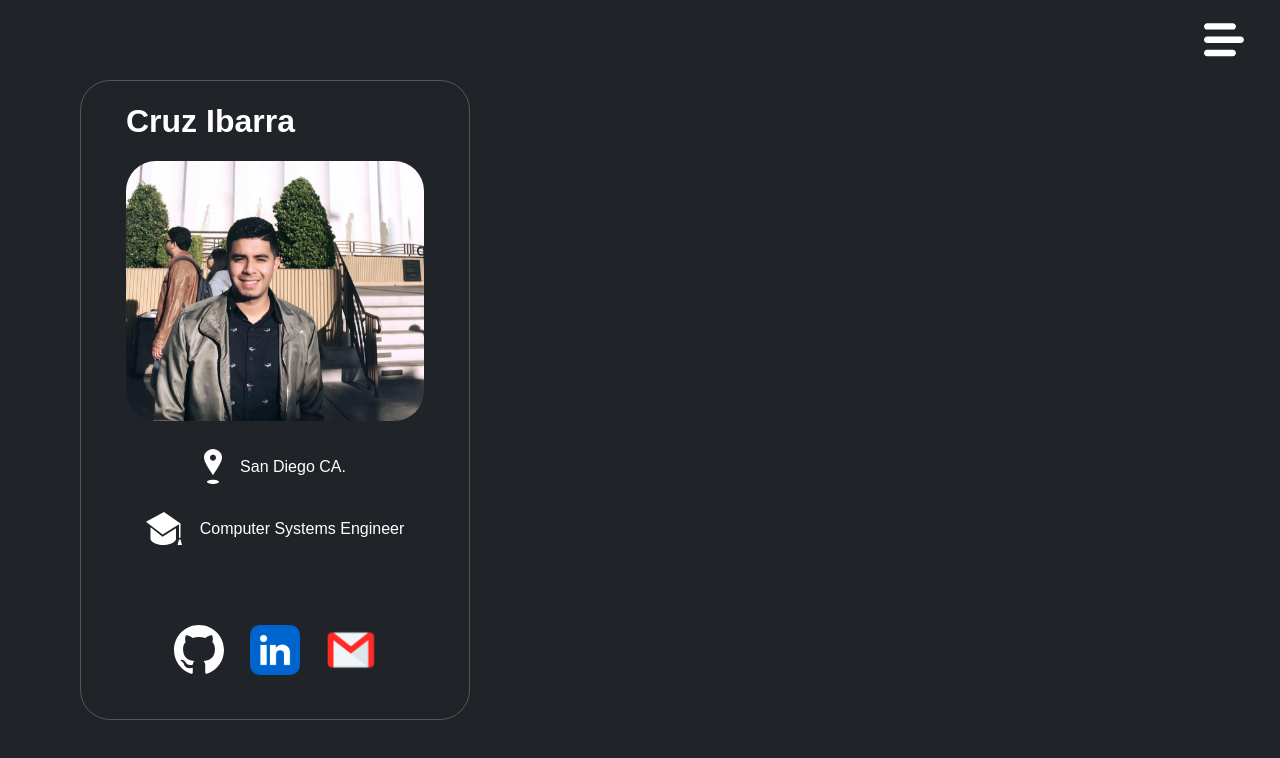
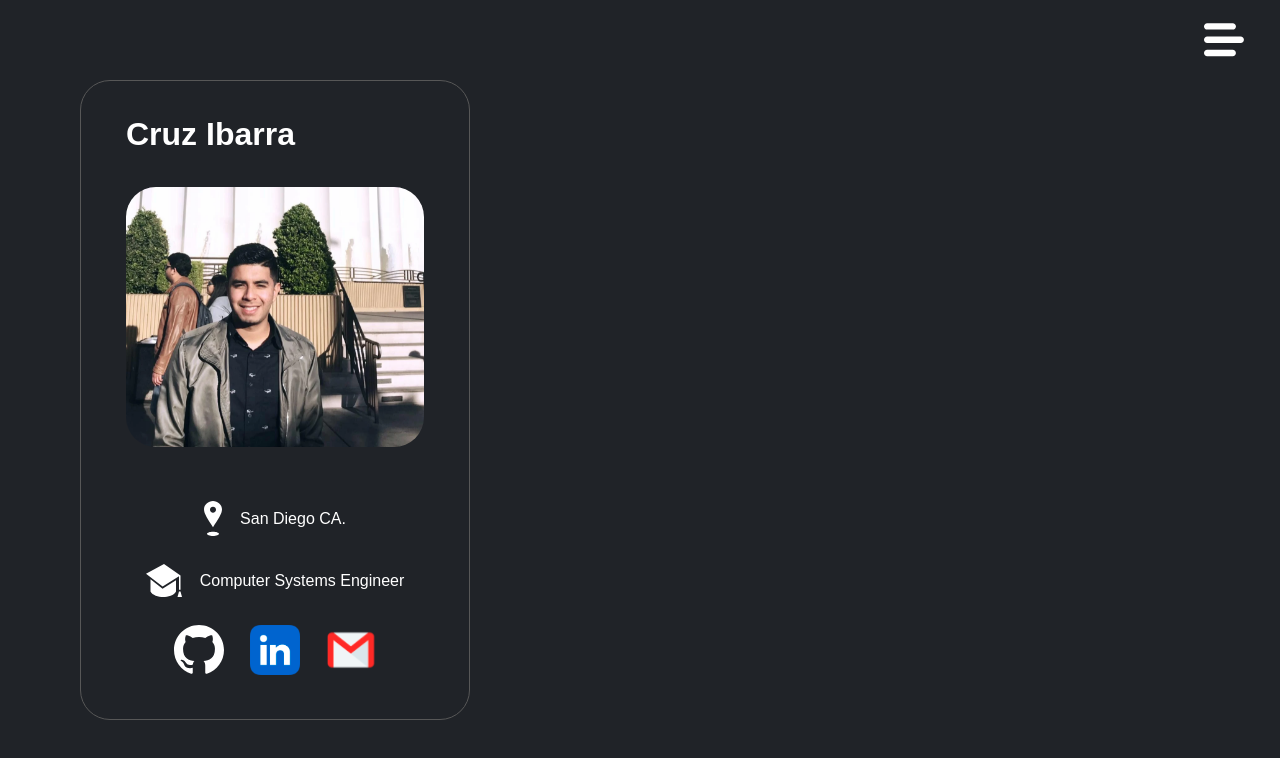
Before and after one commit to cmir22/portfolio, a React (Vite) app: page / in a window 1280 px wide. Shown: the top 758 px of the page. Built offline with nearby package versions, Linux system fonts and the light colour scheme.

Commit message:
Updated spaces on image and descriptiron

```diff
--- a/src/pages/Home/InformationCard/InformationCard.scss
+++ b/src/pages/Home/InformationCard/InformationCard.scss
@@ -28,7 +28,7 @@ $paddings: 45px;
 }
 
 .middleSection {
-  flex: 3;
+  flex: 4;
 
   .middleContainer {
     padding-left: $paddings;
@@ -47,13 +47,9 @@ $paddings: 45px;
     }
 
     .middleContainerText {
-      padding-top: 10px;
+      margin-top: 36px;
       height: 100%;
       width: 100%;
-      // background-color: orange;
-    }
-  }
-}
 
       .descriptionContainer {
         width: 100%;
@@ -68,9 +64,12 @@ $paddings: 45px;
           color: white;
         }
       }
+    }
+  }
+}
 
 .bottomSection {
-  flex: 2;
+  flex: 1;
 
   .iconsContainer {
     width: 100%;
```
Lines whose indentation alone changed are shown as unchanged.
